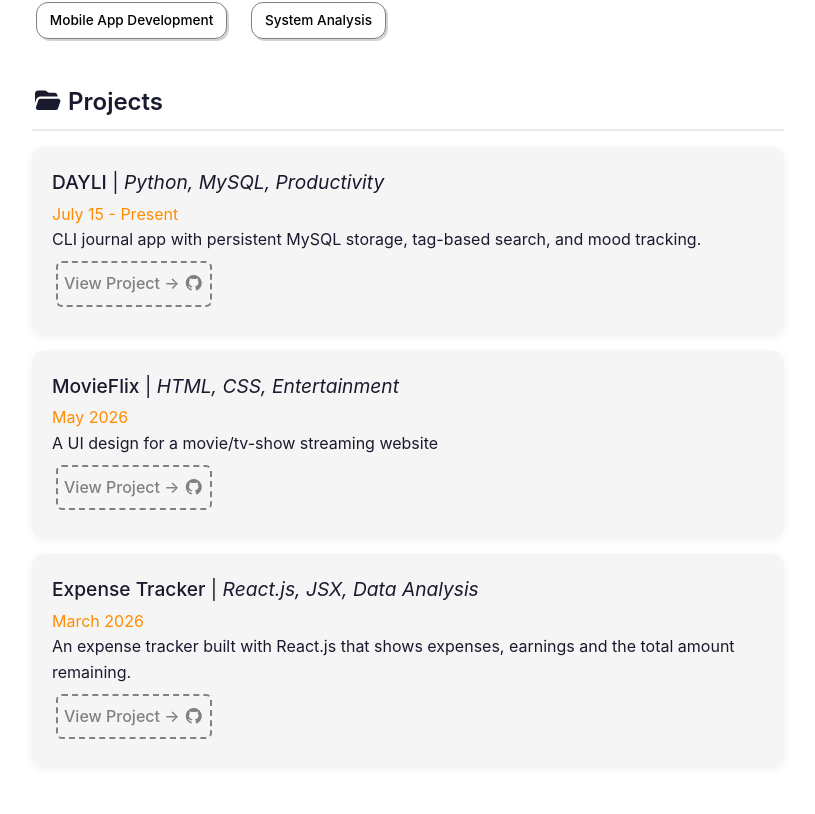
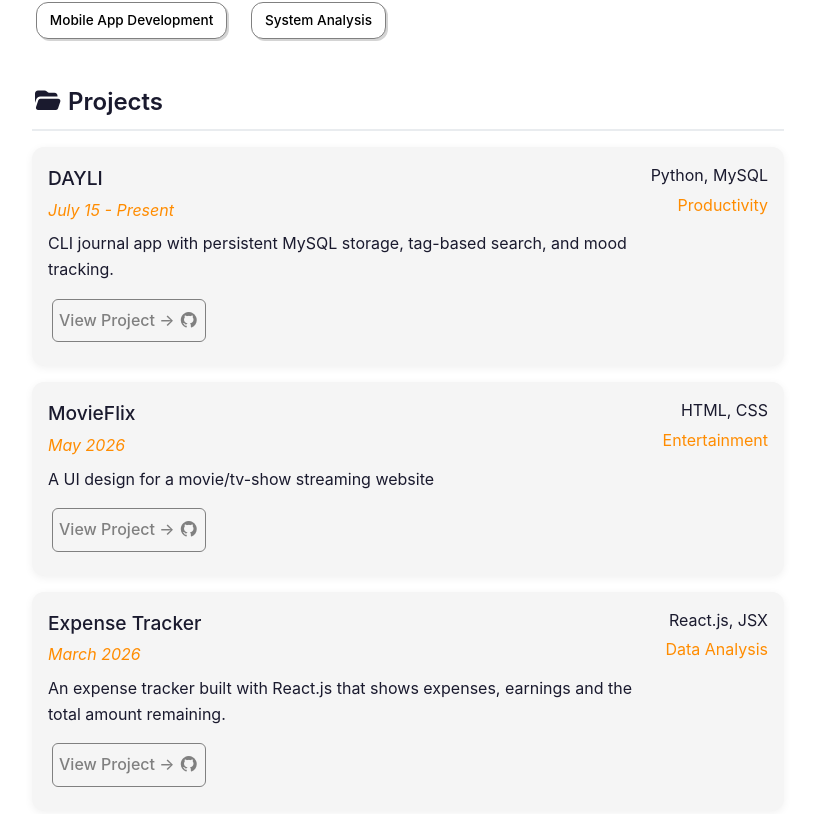
Before and after one commit to MethWijesundara/my-portfolio-site, a React (Vite) app: page / in a window 1280 px wide. Shown: the part 946-1760 px from the top of the page, without its empty margins (232-1047 px from the left). Built offline with nearby package versions, Linux system fonts and the light colour scheme.

Commit message:
fix project cards spacing

```diff
--- a/src/App.css
+++ b/src/App.css
@@ -185,69 +185,7 @@ h3{
 
 }
 
-/* PROJECTS */
-.straight-line{
-  font-weight: 400;
-}
 
-/* .date{
-  color:darkorange;
-} */
-
-.btn{
-  display:inline-block;
-  text-decoration: none;
-  border-radius: 6px;
-  border: 2px dashed gray;
-  margin: 8px 4px;
-  padding: 8px 6px;
-  color:gray;
-  /* background-color: white; */
-  background-color:whitesmoke;
-  font-weight: 500;
-  transition: all 0.2s ease;
-  cursor: pointer;
-}
-
-/* .view-details-btn{
-  font-family: 'Segoe UI', Tahoma, Geneva, Verdana, sans-serif;
-  font-weight:500;
-  font-size:medium;
-} */
-
-.btn:hover{
-  color:darkorange;
-  /* background-color:whitesmoke; */
-  background: white;
-  /* transform: scale(1.02); */
-  transform: translateX(4px);
-  box-shadow: 4px 4px 12px rgba(0,0,0,0.1);
-}
-
-.project-card{
-  margin: 10px auto;
-  background: whitesmoke;
-  border-radius: 12px;
-  margin: 1rem auto;
-  padding: 1.25rem;
-  box-shadow: 0 2px 8px rgba(0,0,0,0.06)
-}
-
-.project-card .date{
-  color:darkorange;
-}
-
-.project-card h3{
-  font-size: 1.2rem;
-}
-
-.project-card .tech{
-  font-weight: 400;
-}
-
-.project-card description{
-  margin: 0.5rem 0;
-}
 
 /* EXTRA */
 #extra{
--- a/src/App.jsx
+++ b/src/App.jsx
@@ -8,7 +8,7 @@ import './App.css';
 // import './styles/Sections.css';
 import './styles/Skills.css';
 // import './styles/Education.css';
-// import './styles/Projects.css';
+import './styles/Projects.css';
 // import './styles/Extra.css';
 // import './styles/Panel.css';
 // import './styles/Footer.css';
--- a/src/components/Header.jsx
+++ b/src/components/Header.jsx
@@ -22,7 +22,6 @@ const Header = () => {
     return (
         <div>
             <header id='header'>
-                {/* <Navbar /> */}
 
                 <h1 className='header-name'>METH WIJESUNDARA</h1>
                 <p className='headline'>CS Foundation @ NSBM | Developing Python and Web apps.</p>
--- a/src/components/Projects.jsx
+++ b/src/components/Projects.jsx
@@ -5,7 +5,8 @@ const Projects = () => {
         {
             id: 'dayli',
             title: 'DAYLI',
-            tech: 'Python, MySQL, Productivity',
+            tech: 'Python, MySQL',
+            theme: 'Productivity',
             date: 'July 15 - Present',
             description: 'CLI journal app with persistent MySQL storage, tag-based search, and mood tracking.',
             github: 'https://github.com/MethWijesundara/DAYLI'
@@ -14,7 +15,8 @@ const Projects = () => {
         {
             id: 'movieflix',
             title: 'MovieFlix',
-            tech: 'HTML, CSS, Entertainment',
+            tech: 'HTML, CSS',
+            theme: 'Entertainment',
             date: 'May 2026',
             description: 'A UI design for a movie/tv-show streaming website',
             github: 'https://github.com/MethWijesundara/MovieFlix'
@@ -23,7 +25,8 @@ const Projects = () => {
         {
             id: 'expense-tracker',
             title: 'Expense Tracker',
-            tech: 'React.js, JSX, Data Analysis',
+            tech: 'React.js, JSX',
+            theme: 'Data Analysis',
             date: 'March 2026',
             description: 'An expense tracker built with React.js that shows expenses, earnings and the total amount remaining.',
             github: 'https://github.com/MethWijesundara/expense-tracker-react-app'
@@ -35,17 +38,22 @@ const Projects = () => {
             <h2><i className='fas fa-folder-open'></i> Projects</h2>
             {projects.map((project)=>(
                 <div key={project.id} className='project-card'>
-                    <h3>
-                        {project.title}<span className='straight-line'> | </span>{''}
-                        <i><span className='tech'>{project.tech}</span></i>
-                    </h3>
+
+                    <h3>{project.title}</h3>
+
+                    <div className='project-meta'>
+                        <span className="tech">{project.tech}</span>
+                        <span className="theme">{project.theme}</span>
+                    </div>
+
                     <p className='date'>{project.date}</p>
+
                     <p className='description'>{project.description}</p>
-                    <div style={{display : 'flex', gap:'10px', flexWrap:'wrap'}}>
-                        <a href={project.github} className='btn' target="_blank" rel='noopener noreferrer'>
-                            View Project → <i className='fab fa-github'></i>
-                        </a>
-                    </div>
+
+                    <a href={project.github} className='btn' target="_blank" rel='noopener noreferrer'>
+                        View Project → <i className='fab fa-github'></i>
+                    </a>
+
                 </div>
             ))}
         </section>
--- a/src/styles/Projects.css
+++ b/src/styles/Projects.css
@@ -1,53 +1,91 @@
-/* PROJECTS */
-.straight-line{
-  font-weight: 400;
+.date{
+  color:darkorange;
+  font-style: italic;
 }
-.btn{
-  display:inline-block;
-  text-decoration: none;
-  border-radius: 6px;
-  border: 2px dashed gray;
-  margin: 8px 4px;
-  padding: 8px 6px;
-  color:gray;
-  background-color: white;
-  font-weight: 500;
-  transition: all 0.2s ease;
-  cursor: pointer;
-}
-
-.view-details-btn{
+/* .view-details-btn{
   font-family: 'Segoe UI', Tahoma, Geneva, Verdana, sans-serif;
   font-weight:500;
   font-size:medium;
-}
+} */
 
-.btn:hover{
-  color:darkorange;
-  background-color:whitesmoke;
-}
 
 .project-card{
-  margin: 10px auto;
+  display:grid;
+  grid-template-columns: 1fr auto;
+  grid-template-rows: auto auto auto 1fr auto;
+
+  margin: 1rem auto;
+  padding: 1rem;
+
   background: whitesmoke;
   border-radius: 12px;
-  margin: 1rem auto;
-  padding: 1.25rem;
-  box-shadow: 0 2px 8px rgba(0,0,0,0.06)
-}
+  box-shadow: 0 2px 8px rgba(0,0,0,0.06);
 
-.project-card .date{
-  color:darkorange;
+  position: relative;
 }
 
 .project-card h3{
   font-size: 1.2rem;
+  grid-column: 1;
+  grid-row: 1;
+}
+
+.project-meta{
+  grid-column: 2;
+  grid-row: 1 / 3;
+  text-align: right;
 }
 
 .project-card .tech{
   font-weight: 400;
 }
 
-.project-card description{
+.project-card .theme{
+  display:block;
+  margin-top: 0.25rem;
+  color:darkorange;
+}
+
+.project-card .date{
+  color:darkorange;
+  grid-column: 1;
+  grid-row: 2;
+}
+
+.project-card .description{
+  grid-column: 1 / 1;
+  grid-row: 3;
   margin: 0.5rem 0;
 }
+
+.project-card .btn{
+  grid-column: 1;
+  grid-row: 4;
+}
+
+.btn{
+  display:inline-block;
+  text-decoration: none;
+  border-radius: 6px;
+  border: 1px solid gray;
+  margin: 8px 4px;
+  padding: 8px 6px;
+  color:gray;
+  /* background-color: white; */
+  background-color:whitesmoke;
+  font-weight: 500;
+  transition: all 0.2s ease;
+  cursor: pointer;
+
+  width: fit-content;
+}
+
+.btn:hover{
+  color:darkorange;
+  border: 1px dashed darkorange;
+  /* background-color:whitesmoke; */
+  background: white;
+  /* transform: scale(1.02); */
+  transform: translateX(4px);
+  box-shadow: 4px 4px 12px rgba(0,0,0,0.1);
+}
--- a/src/styles/Skills.css
+++ b/src/styles/Skills.css
@@ -7,7 +7,7 @@
   /* justify-content: space-between; */
   gap: 1rem;
   padding: 0.5rem;
-  box-shadow: 2px 2px 11px -8px rgba(133, 133, 133, 0.4);
+  /* box-shadow: 2px 2px 11px 2px rgba(0, 0, 0, 0.4); */
 }
 
 .skills-container{
```
